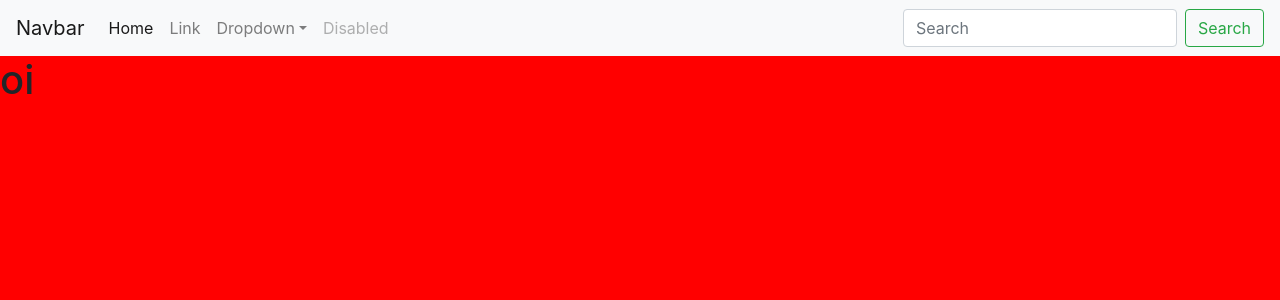
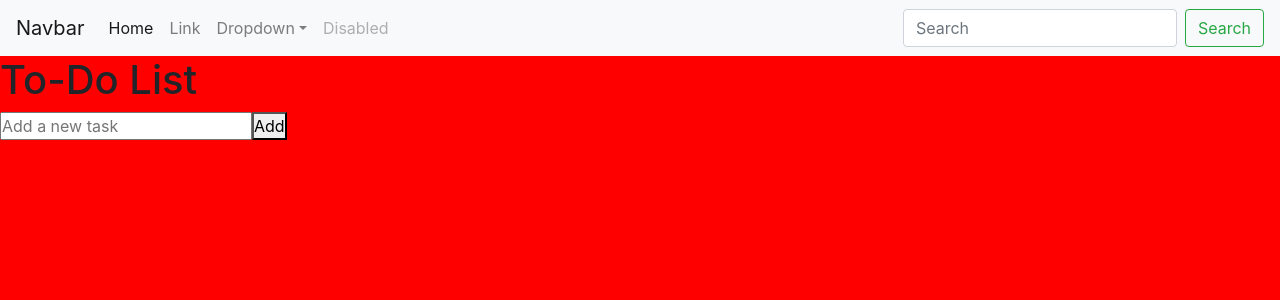
Before and after one commit to Vitor104/To-do-list, a React (Create React App) app: page / in a window 1280 px wide. Shown: the top 300 px of the page. Built offline with nearby package versions, Linux system fonts and the light colour scheme.

Commit message:
i finished the logic part

```diff
--- a/src/App.js
+++ b/src/App.js
@@ -1,11 +1,39 @@
 import NavBar from './components/navBar/navBar';
 import './App.css';
+import React, {useState} from 'react';
+import ToDoList from './components/toDoList/toDoList';
+import ToDoForm from './components/toDoForm/toDoForm';
+
 
 function App() {
-  return (
+
+
+    const [todos, setTodos] = useState([]);
+
+    const addTodo = (text) => {
+    const newTodo = { id: Date.now(), text, completed: false };
+    setTodos([...todos, newTodo]);
+  };
+
+  const deleteTodo = (id) => {
+    setTodos(todos.filter(todo => todo.id !== id));
+  };
+
+  const toggleComplete = (id) => {
+    setTodos(
+      todos.map(todo =>
+        todo.id === id ? { ...todo, completed: !todo.completed } : todo
+      )
+    );
+  };
+    return (
+
     <div className="App">
       <NavBar />
-      <h1>oi</h1>
+      <h1>To-Do List</h1>
+      <ToDoForm addTodo={addTodo} />
+      <ToDoList todos={todos} deleteTodo={deleteTodo} toggleComplete={toggleComplete} />
+
     </div>
   );
 }
--- a/src/components/toDoForm/toDoForm.js
+++ b/src/components/toDoForm/toDoForm.js
@@ -1,10 +1,27 @@
-import React from "react";
+import React, { useState } from 'react';
 
-function ToDoForm() {
-    return (
-        <h1>salve</h1>
-    )
+function ToDoForm({ addTodo }) {
+  const [text, setText] = useState('');
+
+  const handleSubmit = (e) => {
+    e.preventDefault();
+    if (text.trim()) {
+      addTodo(text);
+      setText('');
+    }
+  };
+
+  return (
+    <form onSubmit={handleSubmit}>
+      <input
+        type="text"
+        value={text}
+        onChange={(e) => setText(e.target.value)}
+        placeholder="Add a new task"
+      />
+      <button type="submit">Add</button>
+    </form>
+  );
 }
 
-
 export default ToDoForm;
--- a/src/components/toDoItem/toDoItem.js
+++ b/src/components/toDoItem/toDoItem.js
@@ -1,10 +1,17 @@
-import React from "react";
+import React from 'react';
 
-function ToDoItem() {
-    return (
-        <h1>sou o item</h1>
-    )
+function ToDoItem({ todo, deleteTodo, toggleComplete }) {
+  return (
+    <li>
+      <span
+        onClick={() => toggleComplete(todo.id)}
+        style={{ textDecoration: todo.completed ? 'line-through' : 'none' }}
+      >
+        {todo.text}
+      </span>
+      <button onClick={() => deleteTodo(todo.id)}>Delete</button>
+    </li>
+  );
 }
 
-
 export default ToDoItem;
--- a/src/components/toDoList/toDoList.js
+++ b/src/components/toDoList/toDoList.js
@@ -1,10 +1,19 @@
-import React from "react";
+import React from 'react';
+import ToDoItem from '../toDoItem/toDoItem';
 
-function ToDoList() {
-    return (
-        <h1>sou a lista</h1>
-    )
+function ToDoList({ todos, deleteTodo, toggleComplete }) {
+  return (
+    <ul>
+      {todos.map(todo => (
+        <ToDoItem
+          key={todo.id}
+          todo={todo}
+          deleteTodo={deleteTodo}
+          toggleComplete={toggleComplete}
+        />
+      ))}
+    </ul>
+  );
 }
 
-
 export default ToDoList;
```
